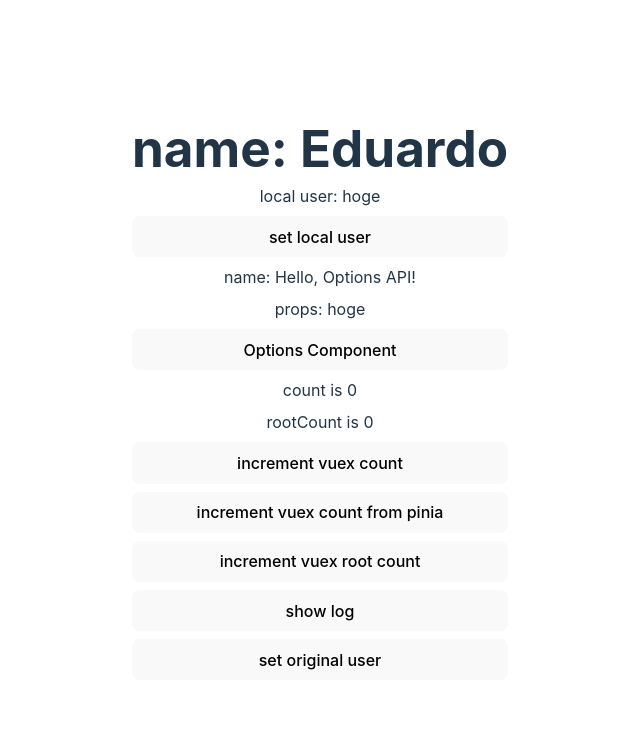
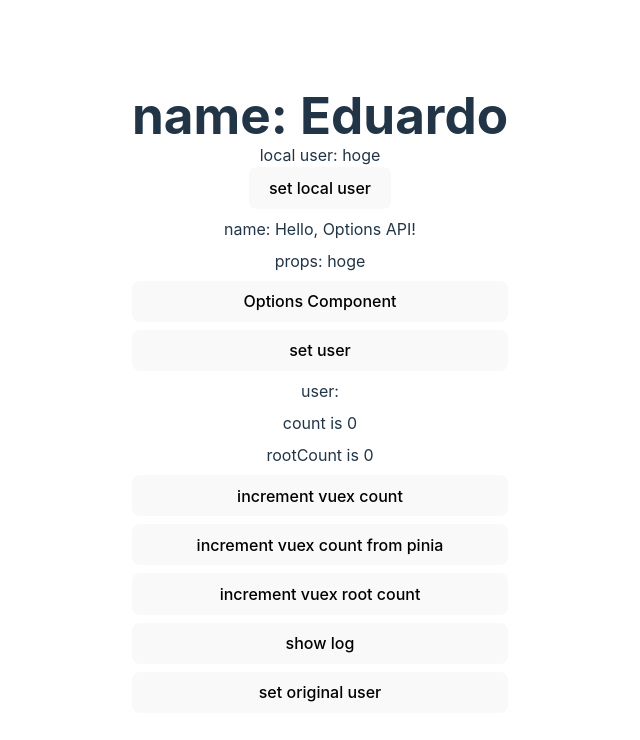
Before and after one commit to calm1205/vuex-pinia, a Vue app: page / in a window 1280 px wide. Shown: the top 740 px of the page, without its empty margins (320-960 px from the left). Built offline with nearby package versions, Linux system fonts and the light colour scheme.

Commit message:
composableをoptionsAPIで活用

```diff
--- a/src/components/HelloWorld.vue
+++ b/src/components/HelloWorld.vue
@@ -7,13 +7,14 @@ const store = useUserStore()
 const msg = store.name
 
 const localUser = inject(localUserKey)
-if (localUser) localUser.userState.value = { id: 3, name: "piyo" } // readonlyなので上書きできない。
 </script>
 
 <template>
-  <h1>name: {{ msg }}</h1>
-  <p>local user: {{ localUser?.userState.value?.name }}</p>
-  <button @click="localUser?.setUserState({ id: 2, name: 'fuga' })">set local user</button>
+  <div>
+    <h1>name: {{ msg }}</h1>
+    <p>local user: {{ localUser?.userState.value?.name }}</p>
+    <button @click="localUser?.setUserState({ id: 2, name: 'fuga' })">set local user</button>
+  </div>
 </template>
 
 <style scoped>
--- a/src/components/OptionsComponent.vue
+++ b/src/components/OptionsComponent.vue
@@ -1,4 +1,8 @@
 <script lang="ts">
+import { useUserStore } from "../originalStore/useUserStore"
+
+const userStore = useUserStore()
+
 export default {
   name: "OptionsComponent",
   data() {
@@ -10,9 +14,17 @@ export default {
     title: String,
   },
   emits: ["event-msg"],
+  computed: {
+    user() {
+      return userStore.state
+    },
+  },
   methods: {
     eventMsg() {
       this.$emit("event-msg", "Hello, Options API!")
+    },
+    setUserState() {
+      userStore.setUserState({ id: 1, name: "Options API", email: "" })
     },
   },
 }
@@ -22,4 +34,6 @@ export default {
   <p>name: {{ dataMsg }}</p>
   <p>props: {{ title }}</p>
   <button @click="eventMsg">Options Component</button>
+  <button @click="setUserState">set user</button>
+  <p>user: {{ user }}</p>
 </template>
--- a/src/originalStore/useUserStore.ts
+++ b/src/originalStore/useUserStore.ts
@@ -12,9 +12,6 @@ const userState = ref<User>()
 
 /** 自作したUserStore */
 export const useUserStore = () => {
-  // readonlyで参照のみ可能に
-  const state = readonly(userState).value
-
   // ユーザー情報をセット
   const setUserState = (user: User) => (userState.value = user)
 
@@ -25,5 +22,9 @@ export const useUserStore = () => {
     return vuexCount
   }
 
-  return { state, setUserState, getVuexCount }
+  return {
+    state: readonly(userState),
+    setUserState,
+    getVuexCount,
+  }
 }
```
